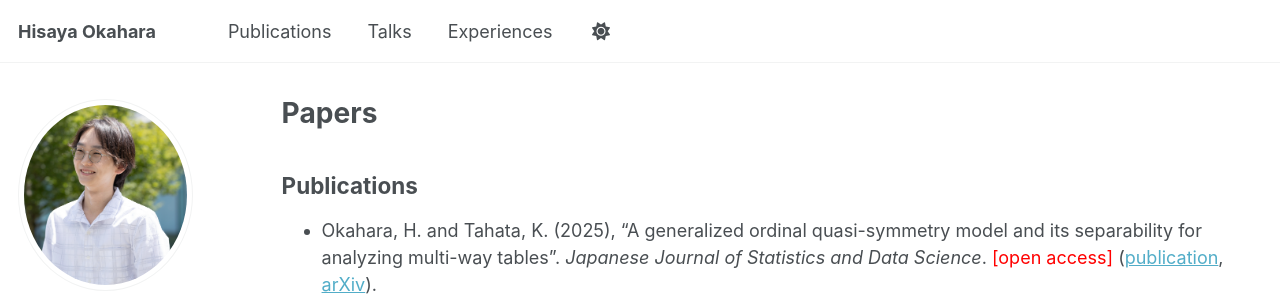
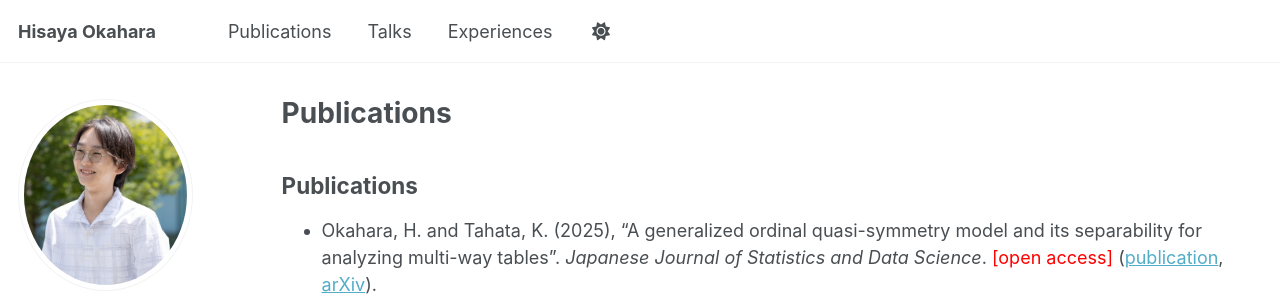
Before and after one commit to h-okahara/h-okahara.github.io, a Jekyll site: the page built from _pages/publications.md, in a window 1280 px wide. Shown: the top 295 px of the page. Built offline with Jekyll 4.4.1, drawn with Linux system fonts in a browser that asks for light colours; some web fonts are replaced.

Commit message:
Update publications.md

```diff
--- a/_pages/publications.md
+++ b/_pages/publications.md
@@ -1,7 +1,7 @@
 ---
 layout: archive
-title: "Papers"
-permalink: /papers/
+title: "Publications"
+permalink: /pablications/
 author_profile: true
 ---
 
```
